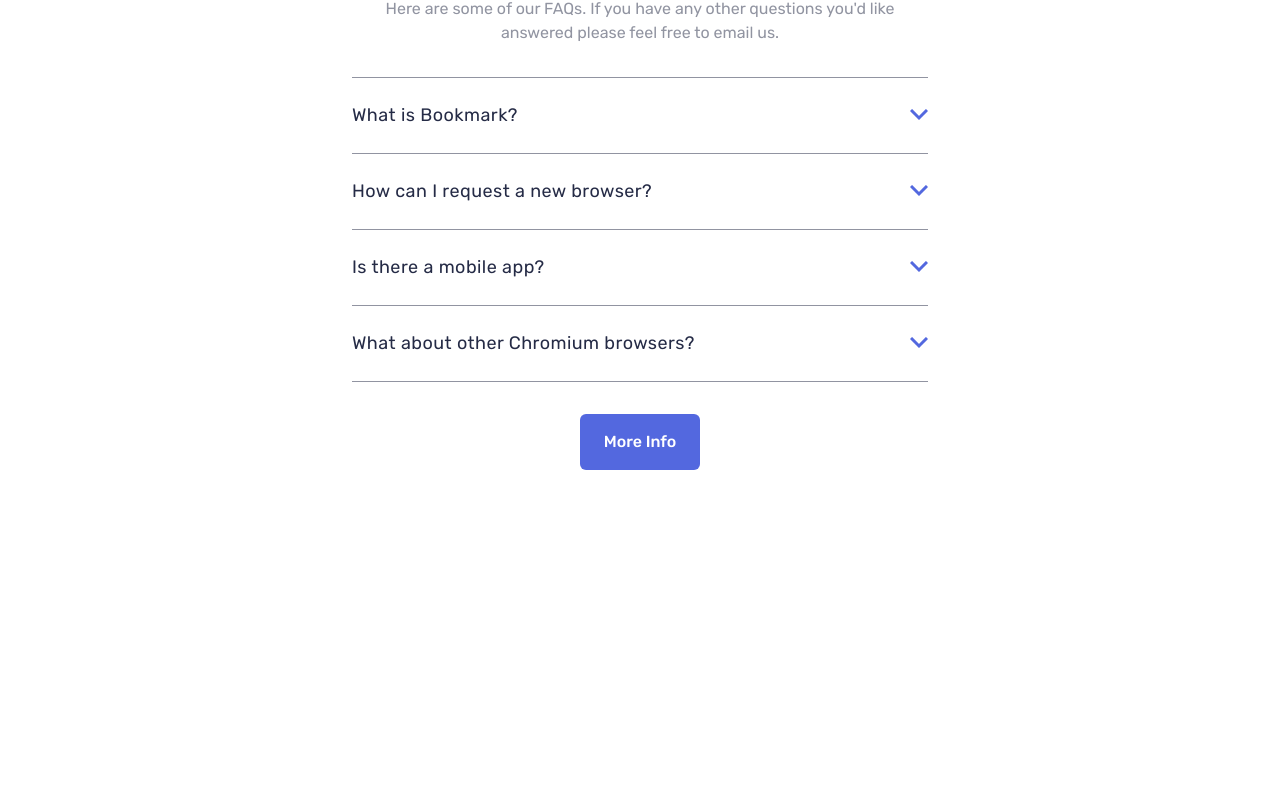
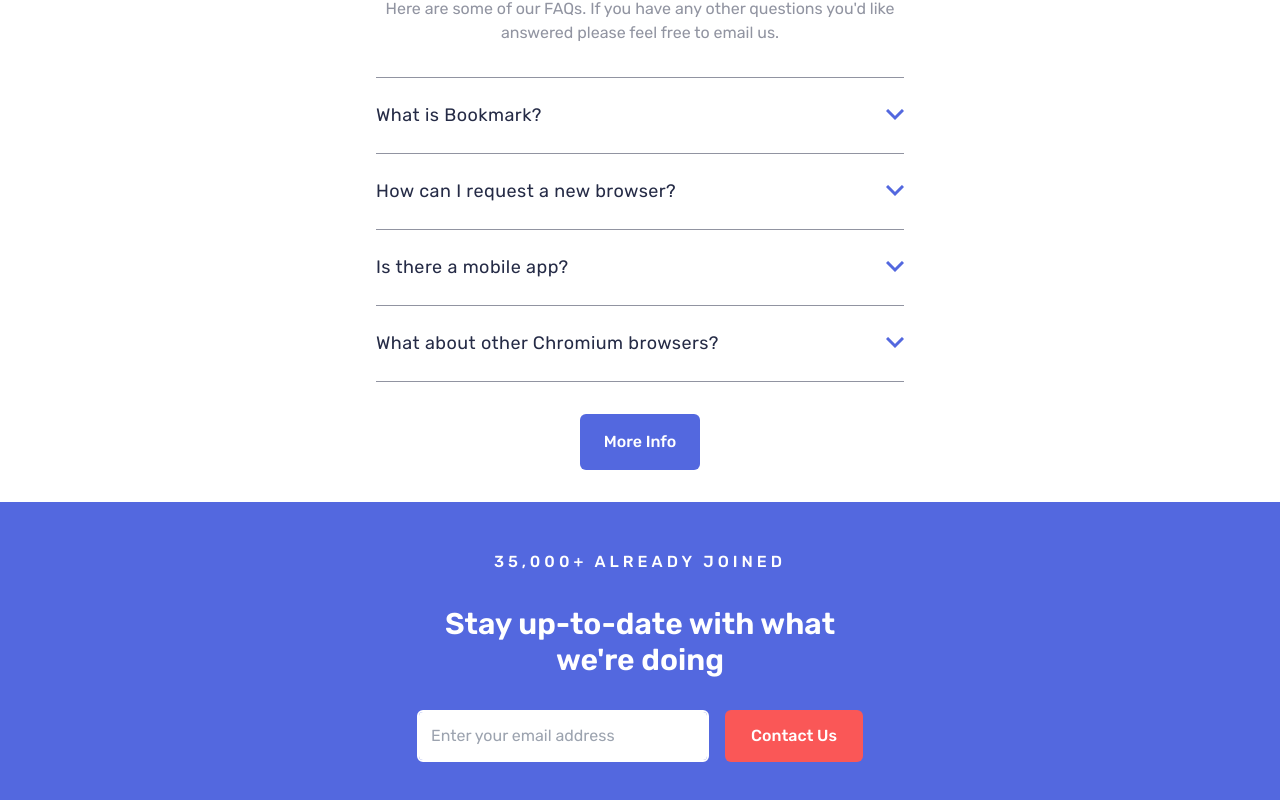
Before and after one commit to BCupen/Bookmark-Landing-Page, a React (Vite) app: page / in a window 1280 px wide. Shown: the part 2164-2964 px from the top of the page. Before the commit the page ends 2714 px from the top, so only its background shows below. Built offline with nearby package versions, Linux system fonts and the light colour scheme.

Commit message:
feat: Call to action

```diff
--- a/src/App.tsx
+++ b/src/App.tsx
@@ -1,3 +1,4 @@
+import CTA from "./components/CTA"
 import Extensions from "./components/Extensions"
 import FAQs from "./components/FAQs"
 import Features from "./components/Features"
@@ -8,13 +9,14 @@
 function App() {
 
   return (
-    <div className="max-w-[1440px] font-body flex flex-col mx-auto items-center gap-8 mb-20">
+    <div className="max-w-[1440px] font-body flex flex-col mx-auto items-center gap-8">
       <Header />
       <Hero />
       <Features />
       <TabSection />
       <Extensions />
       <FAQs />
+      <CTA />
     </div>
   )
 }
--- /dev/null
+++ b/src/components/CTA.tsx
@@ -0,0 +1,64 @@
+import { useState } from "react";
+import { Error } from "./SVGs";
+
+const CTA = () => {
+  const [hasError, setHasError] = useState(false);
+  const [email, setEmail] = useState("");
+
+  function validateEmail(email: string) {
+    const regex = /^[a-zA-Z0-9._%+-]+@[a-zA-Z0-9.-]+\.[a-zA-Z]{2,}$/;
+    return regex.test(email);
+  }
+
+  const handleSubmit = (e: React.FormEvent<HTMLFormElement>) => {
+    e.preventDefault();
+    if (email === "") setHasError(true);
+    else setHasError(!validateEmail(email));
+  };
+  return (
+    <div className="w-full flex flex-col items-center gap-8 bg-primary-blue py-12 px-8">
+      <h4 className="font-medium uppercase tracking-[0.25em] text-white">
+        35,000+ already joined
+      </h4>
+      <h3 className="max-w-md text-center font-semibold text-white text-3xl">
+        Stay up-to-date with what we're doing
+      </h3>
+      <form
+        onSubmit={(e) => handleSubmit(e)}
+        className="w-full flex flex-col md:flex-row md:justify-center md:items-start gap-4"
+      >
+        <div
+          className={`${
+            hasError ? "border-primary-red bg-primary-red" : "border-white"
+          } overflow-clip border-2 rounded-md`}
+        >
+          <span className="md:min-w-72 bg-white flex justify-between items-center p-3">
+            <input
+              className="focus:outline-none"
+              placeholder="Enter your email address"
+              value={email}
+              onChange={(e: React.ChangeEvent<HTMLInputElement>) =>
+                setEmail(e.target.value)
+              }
+            />
+            {hasError && <Error />}
+          </span>
+          {hasError && (
+            <i className="px-2 w-full bg-primary-red text-white font-medium">
+              Whoops, make sure its an email
+            </i>
+          )}
+        </div>
+
+        <button
+          type="submit"
+          className="py-3 px-6 font-medium bg-primary-red text-white rounded-md border-2 border-transparent hover:border-primary-red hover:bg-white hover:text-primary-red"
+        >
+          Contact Us
+        </button>
+      </form>
+    </div>
+  );
+};
+
+export default CTA;
--- a/src/components/FAQs.tsx
+++ b/src/components/FAQs.tsx
@@ -37,7 +37,7 @@
 
 const FAQs = () => {
   return (
-    <div className="max-w-xl flex flex-col items-center gap-8">
+    <div className="max-w-xl flex flex-col items-center gap-8 px-6">
       <div className="flex flex-col gap-6">
         <h2 className="text-center text-neutral-blue-200 font-semibold text-3xl tracking-wider">
           Frequently Asked Questions
@@ -78,7 +78,7 @@
   return (
     <li className="w-full">
         <button onClick={() => handleClick(faq)} className="w-full flex items-center justify-between py-6 text-neutral-blue-200 hover:text-primary-red">
-            <h3 className="tracking-wide text-[18px]">{faq.title}</h3>
+            <h3 className="tracking-wide md:text-[18px]">{faq.title}</h3>
             <svg className={`${isOpen ? 'rotate-180 stroke-primary-red' : 'stroke-primary-blue'} transition-transform duration-300 ease-in-out`} xmlns="http://www.w3.org/2000/svg" width="18" height="12"><path fill="none" stroke="current" strokeWidth="3" d="M1 1l8 8 8-8"/></svg>
         </button>
         <div className={`grid overflow-hidden ${isOpen ? 'grid-rows-[1fr] opacity-100 pt-4 pb-8' : 'grid-rows-[0fr] opacity-0'} text-neutral-blue-100 transition-all ease-linear duration-300`}>
```
